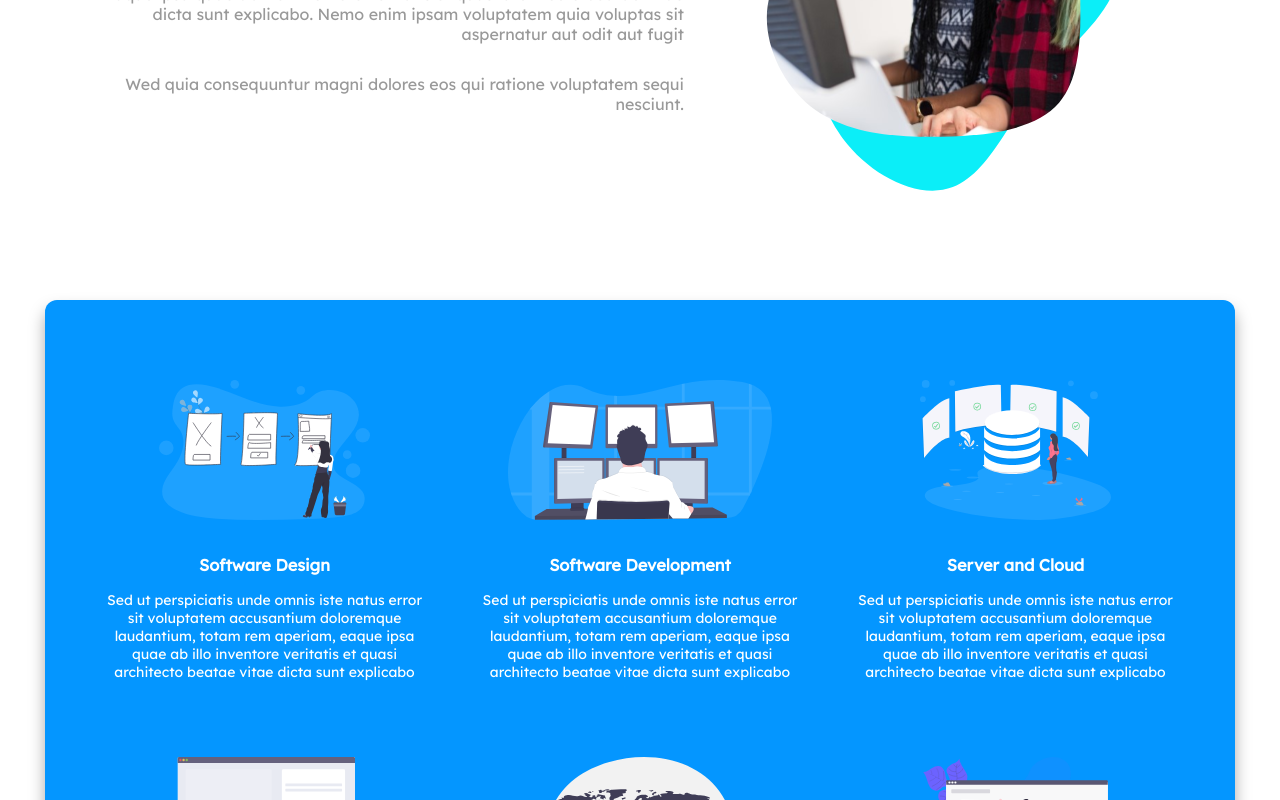
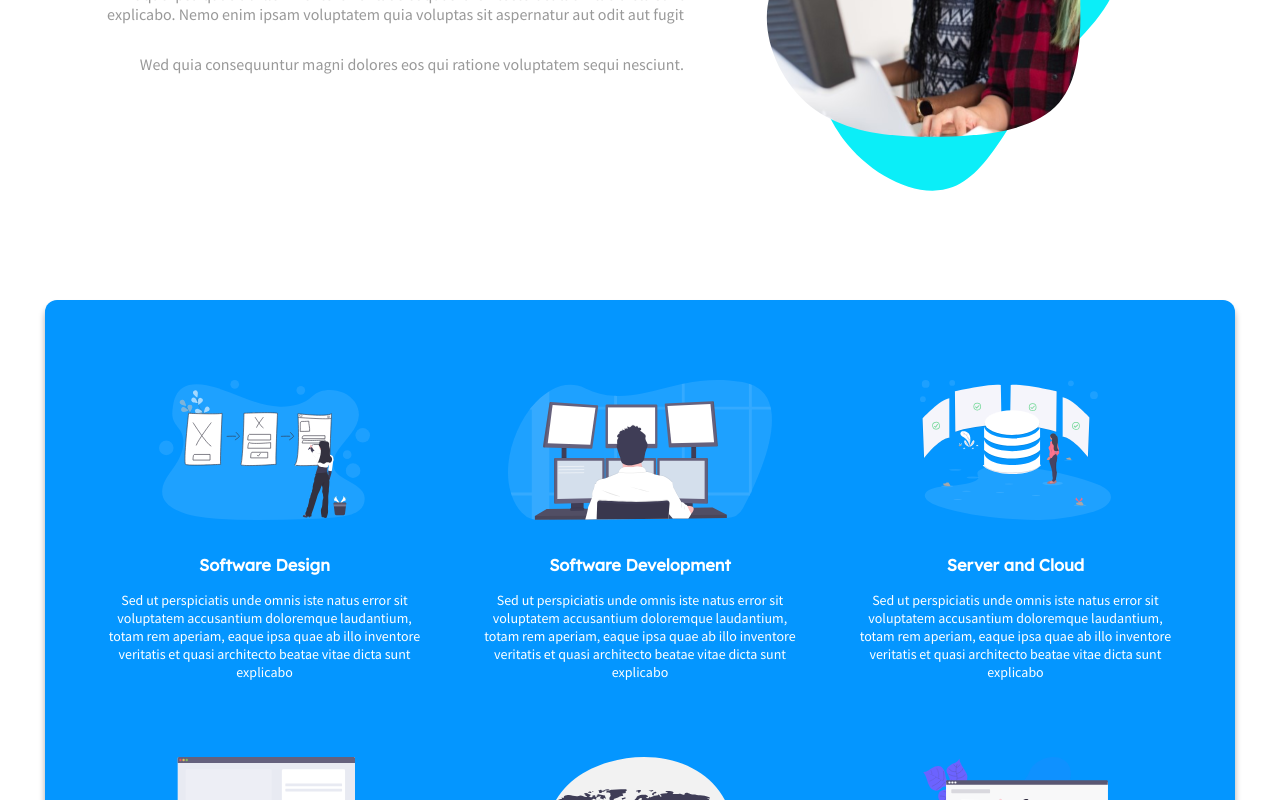
Before and after one commit to michaeldera/devshopzw, a React (Create React App) app: page / in a window 1280 px wide. Shown: the part 1136-1936 px from the top of the page. Built offline with nearby package versions, Linux system fonts and the light colour scheme.

Commit message:
modified shadow.

```diff
--- a/src/index.css
+++ b/src/index.css
@@ -1,14 +1,21 @@
-@import url('https://fonts.googleapis.com/css?family=Lexend+Deca|Manjari&display=swap');
+@import url('https://fonts.googleapis.com/css?family=Lexend+Deca|Source+Sans+Pro&display=swap');
 
 body {
   margin: 0;
   padding: 0;
-  font-family: 'Lexend Deca', sans-serif;
+  font-family: 'Source Sans Pro', sans-serif;
   font-size: 24px;
-  line-height: 30px;
+  line-height: 36px;
   color: #333;
 }
 
+h1, h2, h3, h4, h5, h6 {
+  font-family: 'Lexend Deca', sans-serif;
+}
+
+p {
+  font-size: 28px;
+}
 .section-heading{
   line-height: 1.4
 }
@@ -24,5 +31,6 @@
   color: #fff;
   padding: 10px 30px;
   margin: 30px auto;
+  font-size: 1.2rem;
   border-radius: 50vh;
 }
--- a/src/pages/home/sections/services-section/services-section.css
+++ b/src/pages/home/sections/services-section/services-section.css
@@ -26,7 +26,7 @@
 .services-card {
   display: grid;
   grid-template-columns: 1fr 1fr 1fr;
-  box-shadow: 0 10px 16px #aaa;
+  box-shadow: 0 6px 6px #aaa;
   margin: 0 2.8rem;
   padding: 2rem;
   color: #fff;
```
